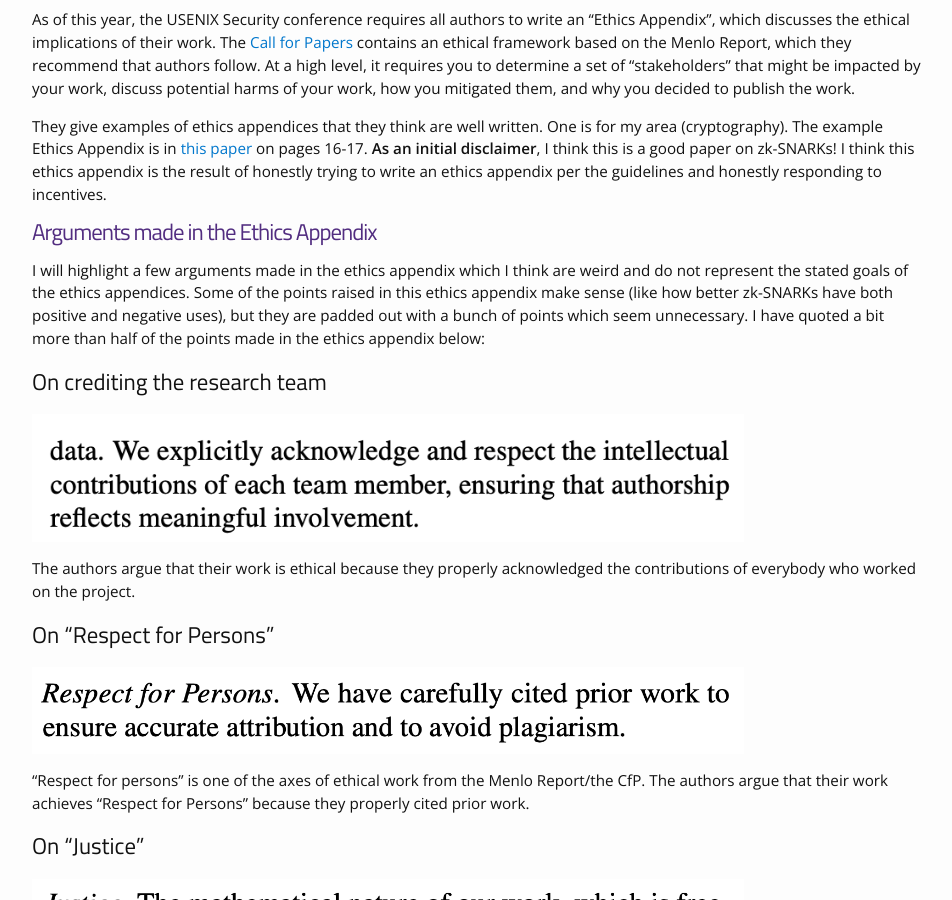
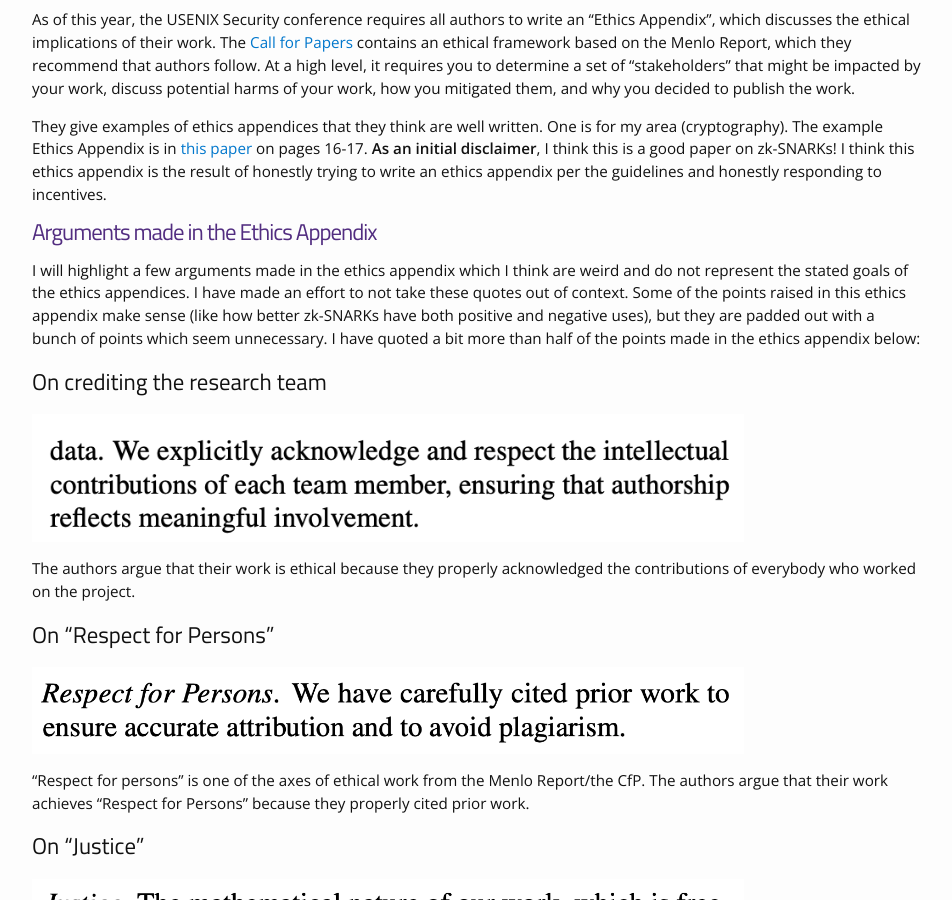
Before and after one commit to sashafrolov/sashafrolov.github.io, a Jekyll site: the page built from _posts/2026-04-07-usenix-cfp.markdown, in a window 1280 px wide and 900 px high, scrolled down 339 px. Shown: the whole window, without its empty margins (163-1115 px from the left). Built offline with Jekyll 4.4.1, drawn with Linux system fonts in a browser that asks for light colours.

Commit message:
small edit

```diff
--- a/_posts/2026-04-07-usenix-cfp.markdown
+++ b/_posts/2026-04-07-usenix-cfp.markdown
@@ -16,7 +16,7 @@ As of this year, the USENIX Security conference requires all authors to write an
 They give examples of ethics appendices that they think are well written. One is for my area (cryptography). The example Ethics Appendix is in [this paper](https://www.usenix.org/sites/default/files/sec26cycle1-li-example.pdf) on pages 16-17. **As an initial disclaimer**, I think this is a good paper on zk-SNARKs! I think this ethics appendix is the result of honestly trying to write an ethics appendix per the guidelines and honestly responding to incentives.
 
 # Arguments made in the Ethics Appendix
-I will highlight a few arguments made in the ethics appendix which I think are weird and do not represent the stated goals of the ethics appendices. Some of the points raised in this ethics appendix make sense (like how better zk-SNARKs have both positive and negative uses), but they are padded out with a bunch of points which seem unnecessary. I have quoted a bit more than half of the points made in the ethics appendix below:
+I will highlight a few arguments made in the ethics appendix which I think are weird and do not represent the stated goals of the ethics appendices. I have made an effort to not take these quotes out of context. Some of the points raised in this ethics appendix make sense (like how better zk-SNARKs have both positive and negative uses), but they are padded out with a bunch of points which seem unnecessary. I have quoted a bit more than half of the points made in the ethics appendix below:
 
 ## On crediting the research team
 ![On crediting the research team](../../../images/usenixcfp/properlycreditresearchteamquote.png){: style="width: 80%;"}
```
